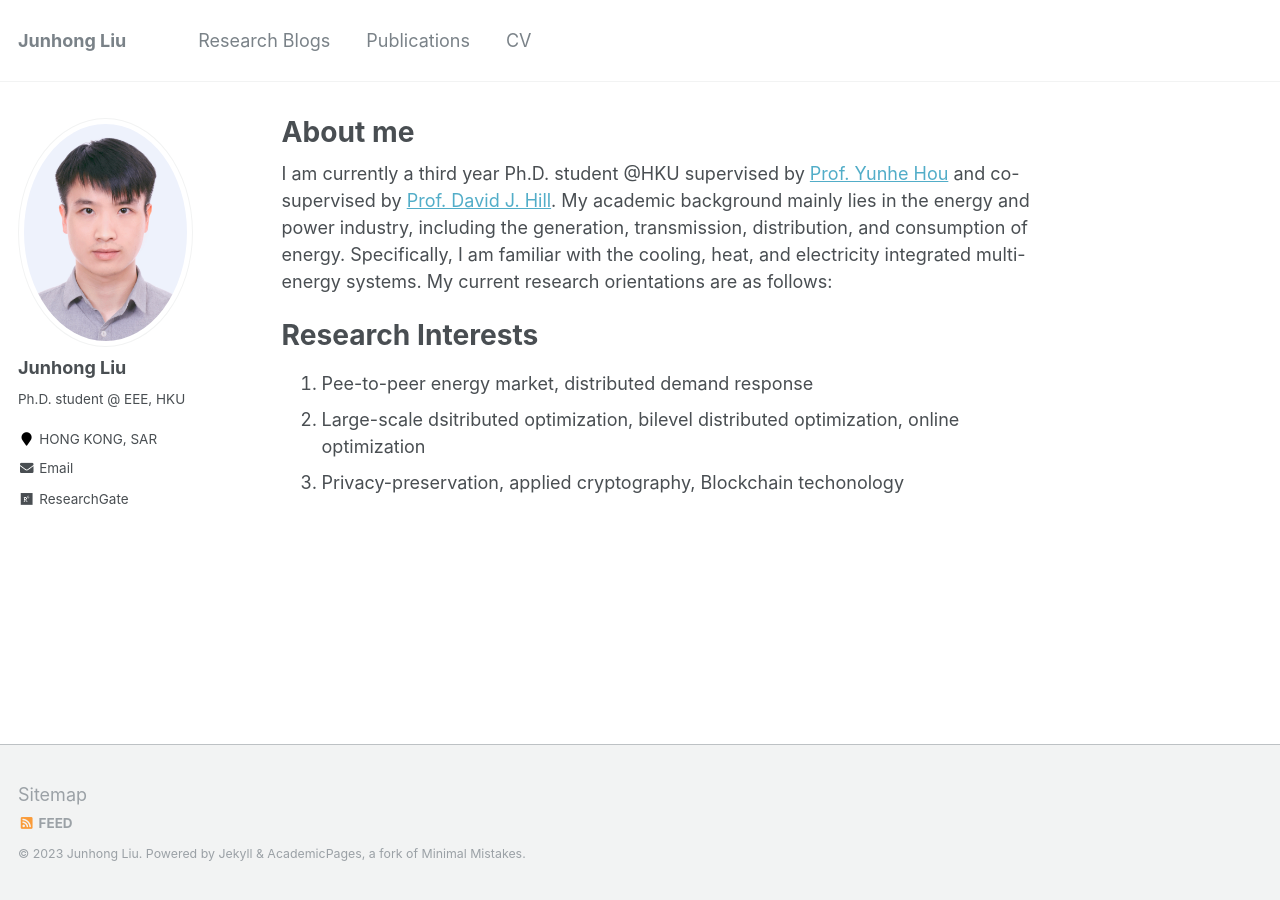
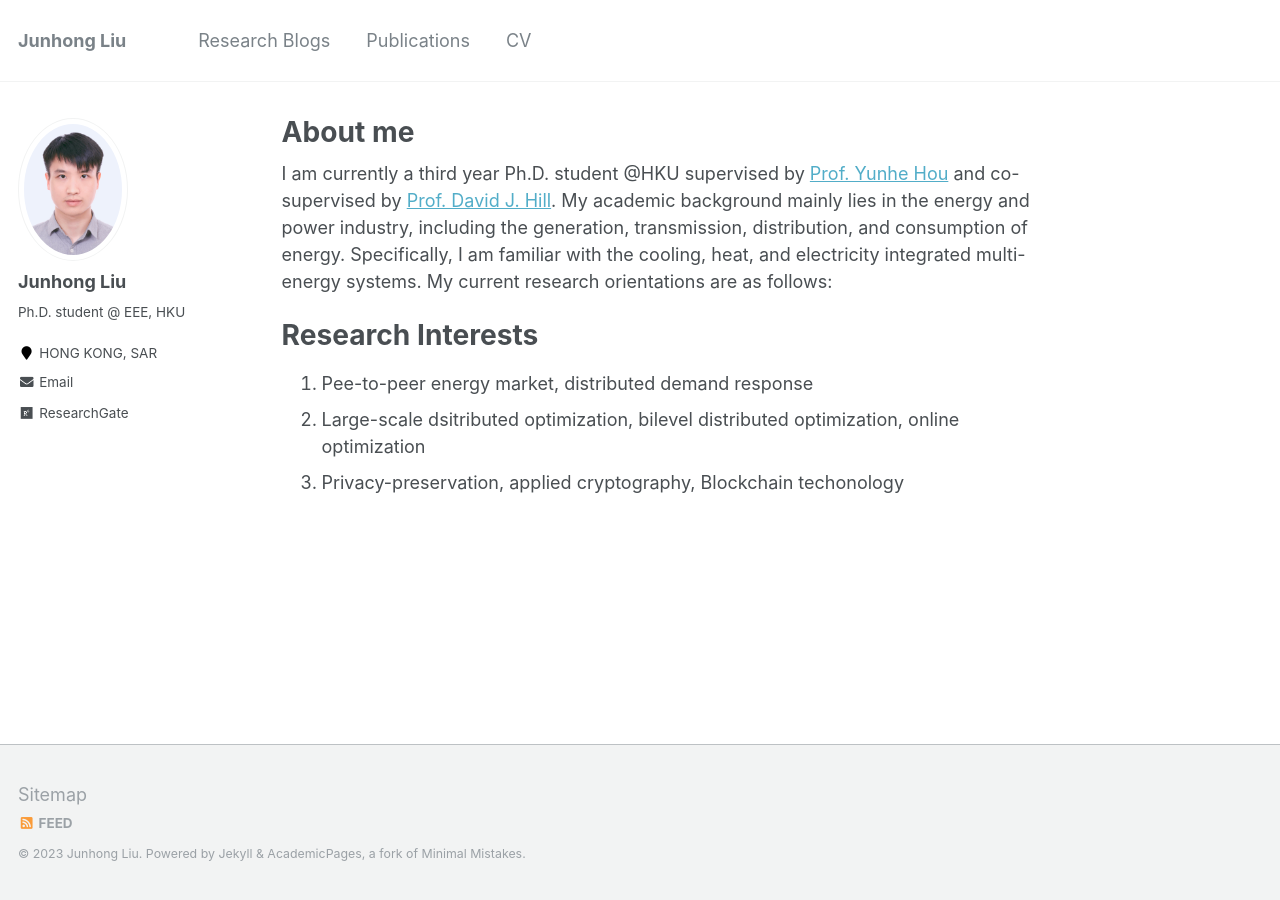
Before and after one commit to johnny-eee/online, a Jekyll site: the page built from _pages/about.md, in a window 1280 px wide. Built offline with Jekyll 4.4.1, drawn with Linux system fonts in a browser that asks for light colours.

Commit message:
Update _sidebar.scss

```diff
--- a/_sass/_sidebar.scss
+++ b/_sass/_sidebar.scss
@@ -84,7 +84,7 @@
   }
 
   img {
-    max-width: 175px;
+    max-width: 110px;
     border-radius: 50%;
 
     @include breakpoint($large) {
```
